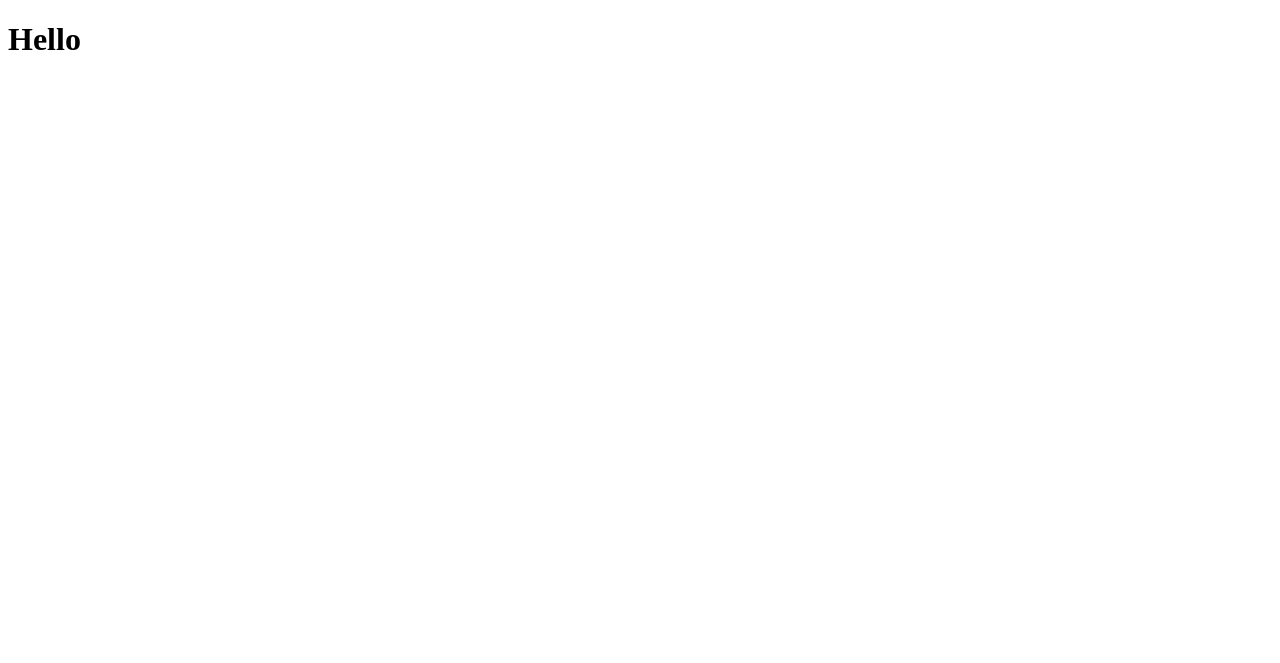
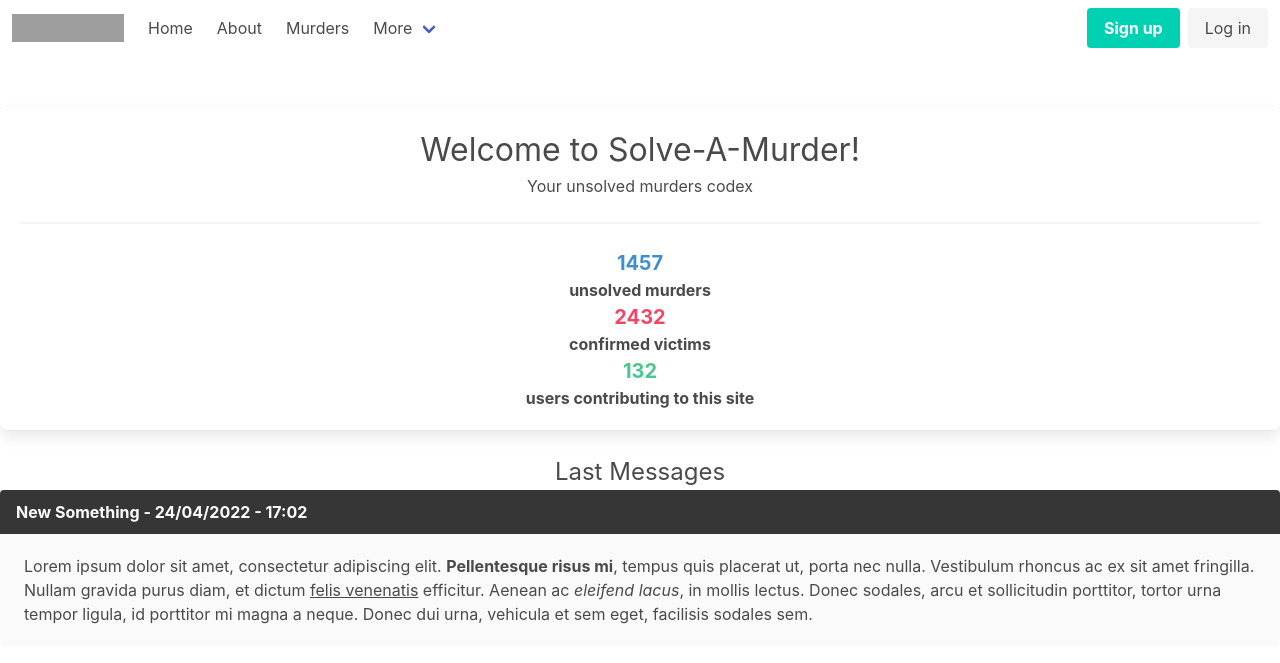
Before and after one commit to per-sa/solve-a-murder, a Django app: page / in a window 1280 px wide. Before the commit the part shown is almost empty. Shown: the top 663 px of the page. Run offline with Django 4.2, Linux system fonts and the light colour scheme; some libraries are stand-ins or nearby versions; grey boxes are pictures that could not be loaded.

Commit message:
started working on index page

```diff
--- a/solveamurder/templates/pages/index.html
+++ b/solveamurder/templates/pages/index.html
@@ -1,6 +1,42 @@
 {% extends 'partials/base.html' %}
 {% block title %} Home {% endblock title %}
 {% block content %}
-<h1>Hello</h1>
+<div class="index" style="max-width: 1280px; margin: 0 auto; margin-top: 50px;">
+    <div class="box has-text-centered">
+        <h1 class="is-size-3"> Welcome to Solve-A-Murder!</h1>
+        <p>Your unsolved murders codex</p>
+        <hr>
+        <ul>
+            <li><span class="has-text-info has-text-weight-bold is-size-5">1457</span></li>
+            <li class="has-text-weight-bold"> unsolved murders</li>
+            <li><span class="has-text-danger has-text-weight-bold is-size-5">2432</span> </li>
+            <li class="has-text-weight-bold">confirmed victims</li>
+            <li><span class="has-text-success has-text-weight-bold is-size-5">132</span> </li>
+            <li class="has-text-weight-bold">users contributing to this site</li>
+
+        </ul>
+    </div>
+
+
+    <p class="has-text-centered is-size-4">Last Messages</p>
+
+    <article class="message is-dark">
+        <div class="message-header">
+            <p>New Something - 24/04/2022 - 17:02</p>
+        </div>
+        <div class="message-body">
+            Lorem ipsum dolor sit amet, consectetur adipiscing elit. <strong>Pellentesque risus mi</strong>, tempus quis
+            placerat ut, porta nec nulla. Vestibulum rhoncus ac ex sit amet fringilla. Nullam gravida purus diam, et
+            dictum
+            <a>felis venenatis</a> efficitur. Aenean ac <em>eleifend lacus</em>, in mollis lectus. Donec sodales, arcu
+            et
+            sollicitudin porttitor, tortor urna tempor ligula, id porttitor mi magna a neque. Donec dui urna, vehicula
+            et
+            sem eget, facilisis sodales sem.
+        </div>
+    </article>
+
+
+</div>
 
 {% endblock content %}
--- a/solveamurder/templates/partials/base.html
+++ b/solveamurder/templates/partials/base.html
@@ -6,6 +6,10 @@
     <meta http-equiv="X-UA-Compatible" content="IE=edge">
     <meta name="viewport" content="width=device-width, initial-scale=1.0">
     <title>{% block title %} {% endblock title %} | Solve-A-Murder</title>
+    <link rel="stylesheet" href="https://cdn.jsdelivr.net/npm/bulma@0.9.4/css/bulma.min.css">
+    <link rel="stylesheet" href="https://cdnjs.cloudflare.com/ajax/libs/font-awesome/6.1.1/css/all.min.css"
+        integrity="sha512-KfkfwYDsLkIlwQp6LFnl8zNdLGxu9YAA1QvwINks4PhcElQSvqcyVLLD9aMhXd13uQjoXtEKNosOWaZqXgel0g=="
+        crossorigin="anonymous" referrerpolicy="no-referrer" />
     <link rel="preconnect" href="https://fonts.googleapis.com">
     <link rel="preconnect" href="https://fonts.gstatic.com" crossorigin>
     <link
@@ -14,6 +18,7 @@
 </head>
 
 <body>
+    {% include 'partials/navbar.html' %}
     {% block content %}{% endblock content %}
 </body>
 
--- /dev/null
+++ b/solveamurder/templates/partials/navbar.html
@@ -0,0 +1,58 @@
+<nav class="navbar" role="navigation" aria-label="main navigation">
+    <div class="navbar-brand">
+        <a class="navbar-item" href="https://bulma.io">
+            <img src="https://bulma.io/images/bulma-logo.png" width="112" height="28" />
+        </a>
+
+        <a role="button" class="navbar-burger" aria-label="menu" aria-expanded="false" data-target="navbarBasicExample">
+            <span aria-hidden="true"></span>
+            <span aria-hidden="true"></span>
+            <span aria-hidden="true"></span>
+        </a>
+    </div>
+
+    <div id="navbarBasicExample" class="navbar-menu">
+        <div class="navbar-start">
+            <a class="navbar-item" href="{% url 'home' %}"> Home </a>
+
+            <a class="navbar-item"> About </a>
+
+            <a class="navbar-item"> Murders </a>
+
+
+            <div class="navbar-item has-dropdown is-hoverable">
+                <a class="navbar-link"> More </a>
+
+                <div class="navbar-dropdown">
+                    <a class="navbar-item"> About </a>
+                    <a class="navbar-item"> Jobs </a>
+                    <a class="navbar-item"> Contact </a>
+                    <hr class="navbar-divider" />
+                    <a class="navbar-item"> Report an issue </a>
+                </div>
+            </div>
+        </div>
+
+        <div class="navbar-end">
+            <div class="navbar-item">
+                {% if user.is_authenticated %}
+                <div class="buttons">
+
+                    <p class="mr-2"> <i class="fa-solid fa-user"></i> {{ user }}</p>
+                    <a class="button is-primary">
+                        <strong>Profile</strong>
+                    </a>
+                    <a class="button is-light" href="{% url 'logout' %}"> Log Out </a>
+                </div>
+                {% else %}
+                <div class="buttons">
+                    <a class="button is-primary">
+                        <strong>Sign up</strong>
+                    </a>
+                    <a class="button is-light"> Log in </a>
+                </div>
+                {% endif %}
+            </div>
+        </div>
+    </div>
+</nav>
--- a/solveamurder/urls.py
+++ b/solveamurder/urls.py
@@ -1,6 +1,11 @@
 from django.urls import path
+from django.contrib.auth import views as auth_views
 from .views import *
 
 urlpatterns = [
     path('', home, name='home'),
+
+    # auth
+    path('login/', auth_views.LoginView.as_view(), name='login'),
+    path('logout/', auth_views.LogoutView.as_view(), name='logout'),
 ]
```
